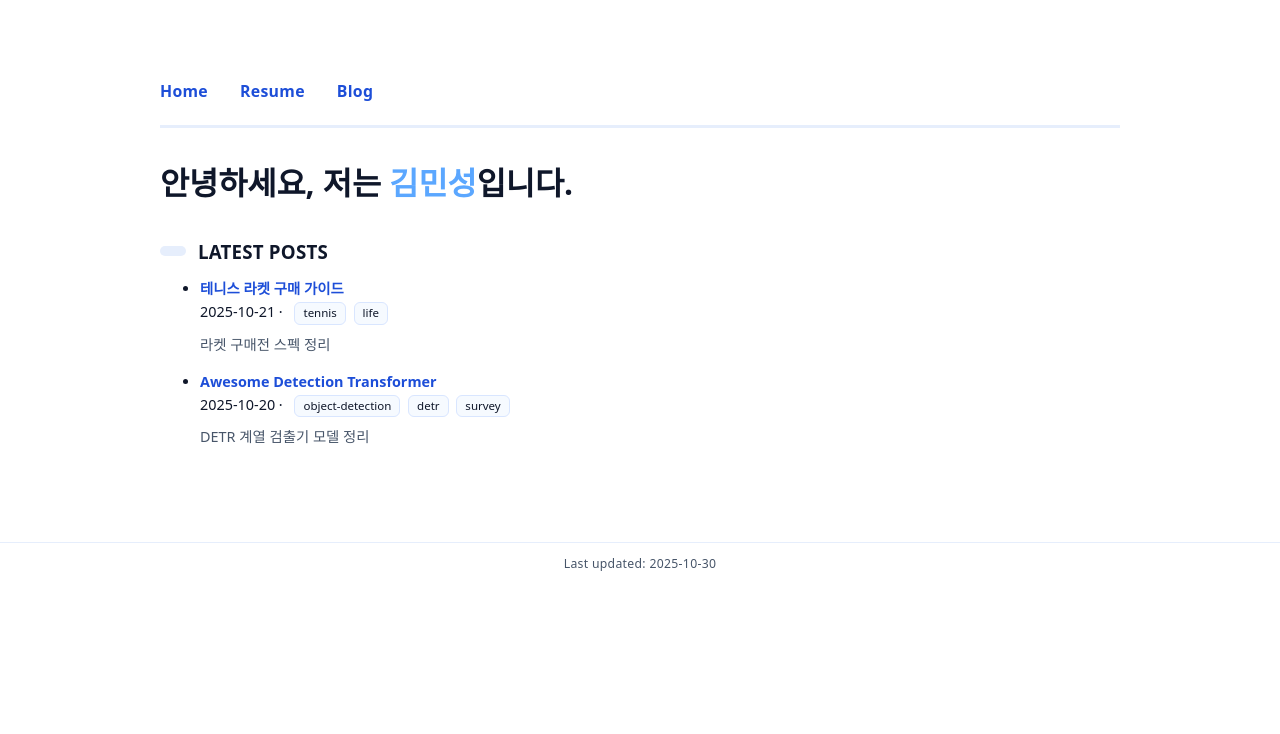
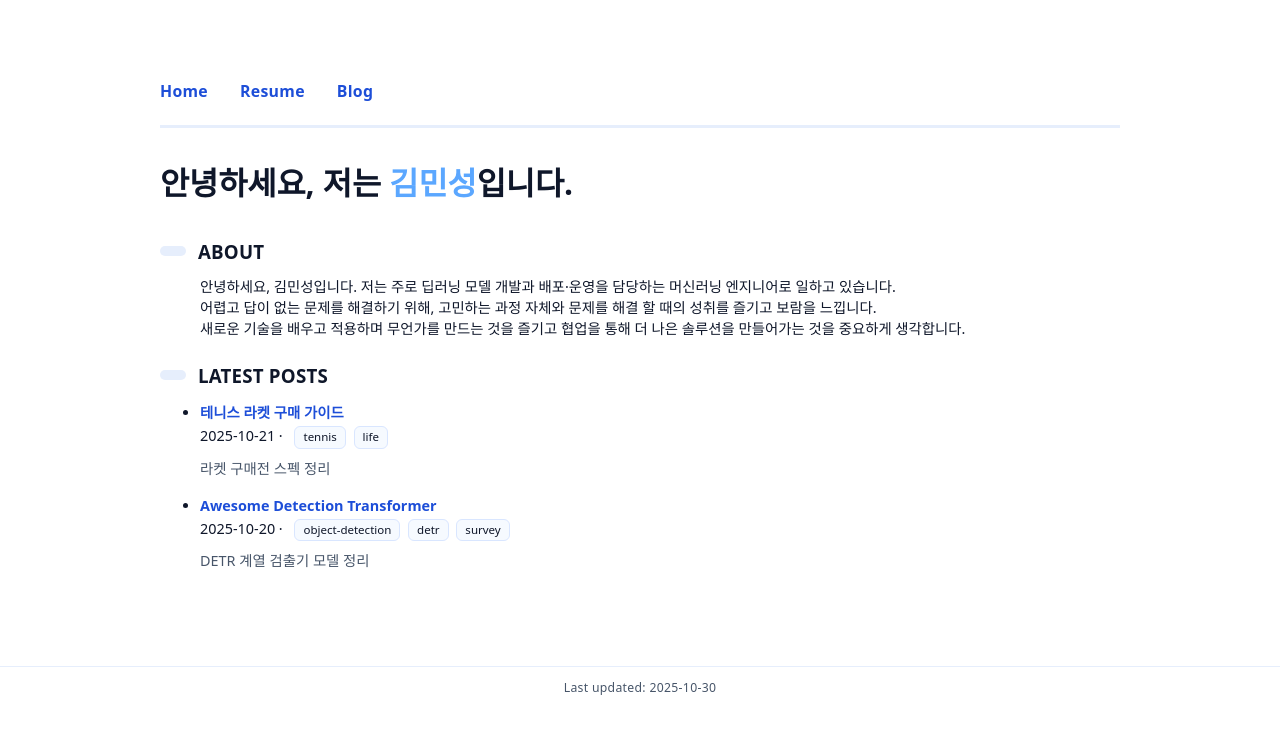
Before and after one commit to tyui592/tyui592.github.io, a Jekyll site: the page built from index.html, in a window 1280 px wide. Shown: the top 734 px of the page. Built offline with Jekyll 4.4.1, drawn with Linux system fonts in a browser that asks for light colours.

Commit message:
edit index page

```diff
--- a/index.html
+++ b/index.html
@@ -2,19 +2,43 @@
 layout: default
 title: "Home"
 ---
+
+<!-- ================= Hero ================= -->
 <section class="hero">
   <h1>안녕하세요, 저는 <span class="accent">김민성</span>입니다.</h1>
-  <p class="lead">
 
-  </p>
+  <!-- <div class="hero-actions">
+    <a class="button" href="{{ '/resume.html' | relative_url }}">Resume</a>
+    <a class="button secondary" href="https://github.com/tyui592" target="_blank" rel="noopener">GitHub</a>
+    <a class="button secondary" href="mailto:tyui592@gmail.com">Email</a>
+    <a class="button secondary" href="{{ '/projects/' | relative_url }}">Projects</a>
+  </div> -->
+
+  <!-- 즐겨 찾는 링크가 더 필요하면 사용 -->
+  <!-- <ul class="inline-links" style="margin-top:12px;">
+    <li><a href="https://linkedin.com/in/tyui592" target="_blank" rel="noopener">LinkedIn</a></li>
+    <li><a href="https://minssi.notion.site/158c08e0c94d807689d0e776eac453d6" target="_blank" rel="noopener">Notion</a></li>
+  </ul> -->
 </section>
 
+<!-- ================= About (mini) ================= -->
+<section class="about">
+  <div class="sec-title"><span>ABOUT</span></div>
+  <div class="block">
+    안녕하세요, 김민성입니다. 저는 주로 딥러닝 모델 개발과 배포·운영을 담당하는 머신러닝 엔지니어로 일하고 있습니다.<br>
+    어렵고 답이 없는 문제를 해결하기 위해, 고민하는 과정 자체와 문제를 해결 할 때의 성취를 즐기고 보람을 느낍니다.<br>
+    새로운 기술을 배우고 적용하며 무언가를 만드는 것을 즐기고 협업을 통해 더 나은 솔루션을 만들어가는 것을 중요하게 생각합니다.
+  </div>
+</section>
+
+
+<!-- ================= Latest Posts ================= -->
 <section class="latest-posts">
   <div class="sec-title"><span>LATEST POSTS</span></div>
   <ul class="post-list">
     {% assign recent_posts = site.posts | slice: 0, 3 %}
     {% if recent_posts.size == 0 %}
-      <li class="muted">아직 작성된 글이 없습니다. 조금만 기다려 주세요!</li>
+      <li class="muted">아직 작성된 글이 없습니다.</li>
     {% else %}
       {% for post in recent_posts %}
         <li class="block" style="margin-bottom:16px">
--- a/style.css
+++ b/style.css
@@ -415,3 +415,9 @@ a.tag { color: inherit; }
 /* 필요하면 격자(grid) 스타일을 선택적으로 쓸 수 있게 */
 .table-grid th, .table-grid td { border: 1px solid #e5e7eb; }
 .table-grid { border: 1px solid #e5e7eb; }
+
+
+/* About 섹션 들여쓰기 보정 */
+.about .block {
+  margin-left: 40px;  /* 혹은 padding-left: 16px; */
+}
```
